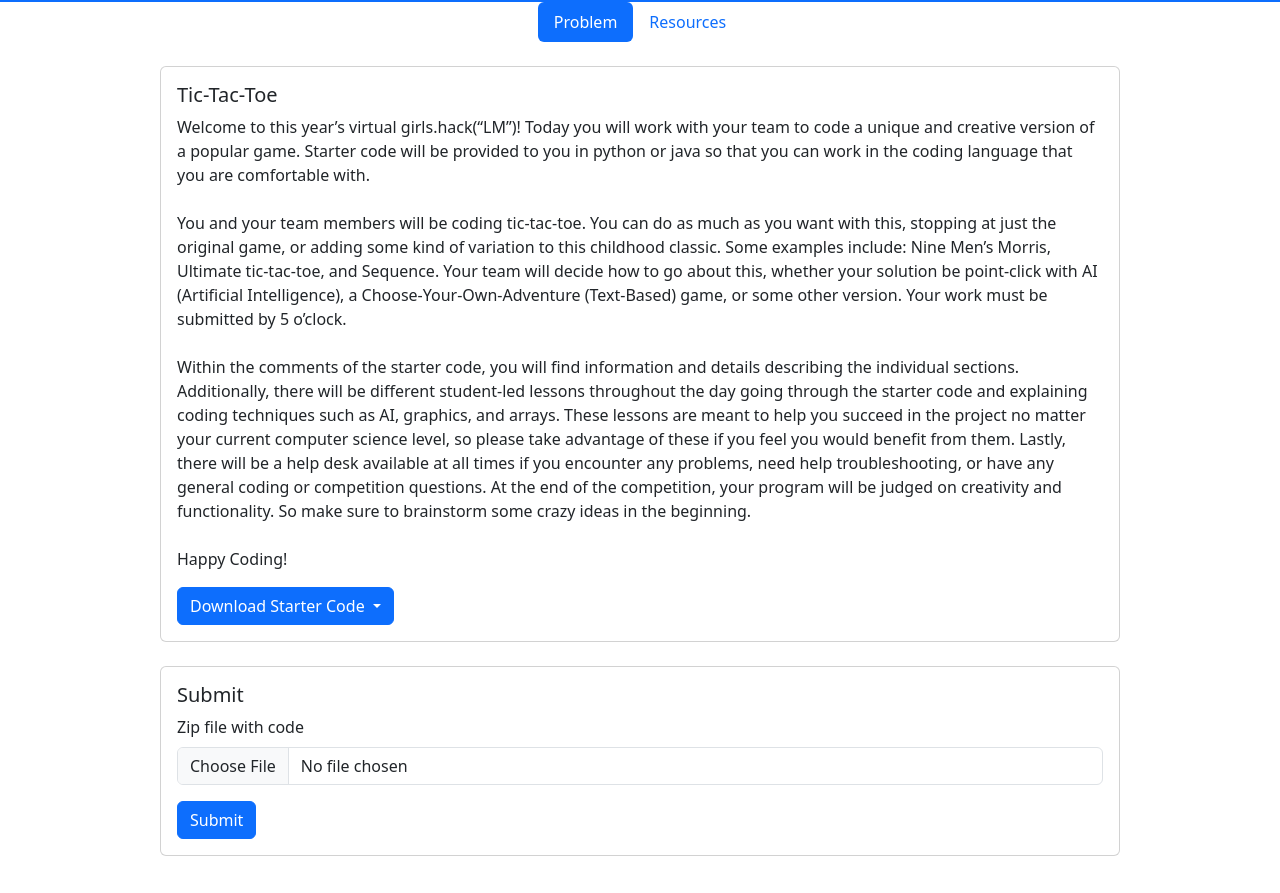
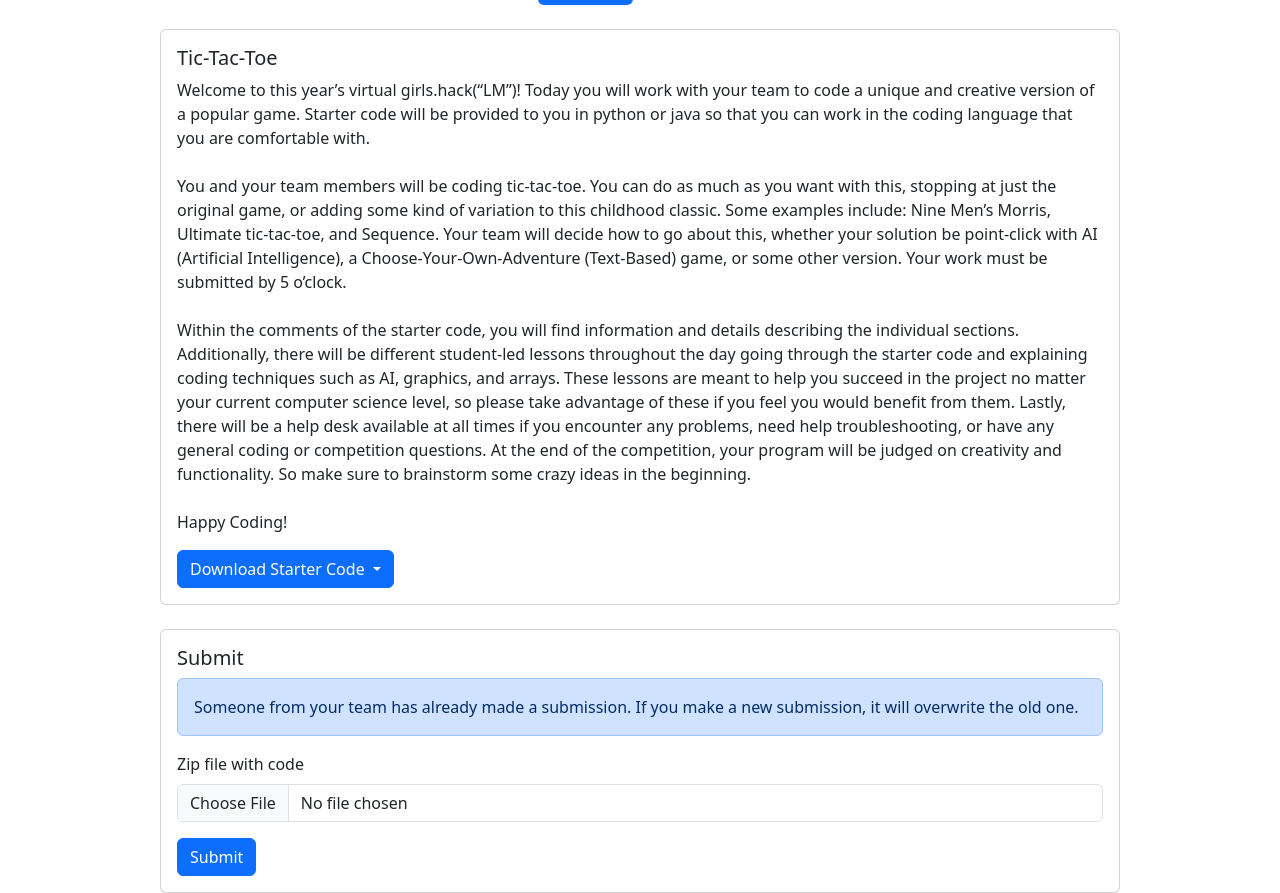
Before and after one commit to nrubin29/girls_hack_lm, a Django app: page /competitor in a window 1280 px wide. Before the commit the page ends 856 px from the top, so only its background shows below. Run offline with Django 3.2, Linux system fonts and the light colour scheme; a user stored in the database is signed in; tables that the repository leaves empty hold one stand-in row (values such as "Sample post"); some libraries are stand-ins or nearby versions.

Commit message:
Added proper handling of uploading multiple submissions

```diff
--- a/hackathon/views.py
+++ b/hackathon/views.py
@@ -54,19 +54,26 @@ def competitor(request):
     if request.method == 'POST':
         form = SubmissionForm(request.POST, request.FILES)
 
-        if form.is_valid():
+        if not form.is_valid():
+            success = False
+            errors = form.errors
+
+        else:
+            old_submission = Submission.objects.filter(team_id=request.POST['team'])
+            if old_submission.exists():
+                old_submission.delete()
+
             form.save()
             success = True
 
-        else:
-            success = False
-            errors = form.errors
+    me = HackathonUser.get_for(request.user)
 
     template = loader.get_template('competitor.html')
     context = {
-        'me': HackathonUser.get_for(request.user),
+        'me': me,
         'success': success,
         'errors': errors,
+        'has_submission': Submission.objects.filter(team=me.team).exists()
     }
     return HttpResponse(template.render(context, request))
 
--- a/templates/competitor.html
+++ b/templates/competitor.html
@@ -78,6 +78,12 @@
                 <div class="card-body">
                     <h5 class="card-title">Submit</h5>
                     <div class="card-text">
+                        {% if has_submission %}
+                            <div class="alert alert-primary">
+                                Someone from your team has already made a submission. If you make a new submission, it will
+                                overwrite the old one.
+                            </div>
+                        {% endif %}
                         <form method="post" enctype="multipart/form-data">
                             <div class="mb-3">
                                 <label for="file" class="form-label">Zip file with code</label>
```
